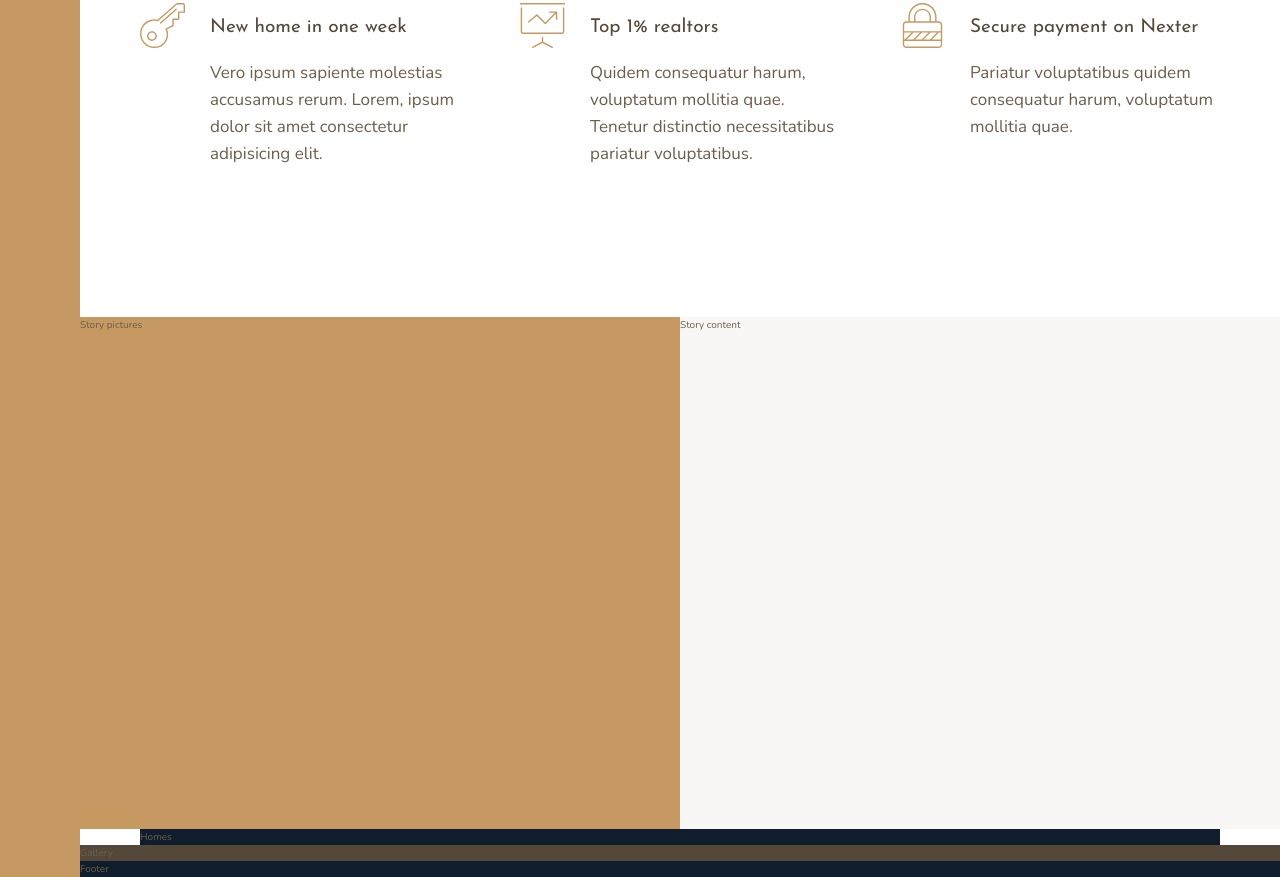
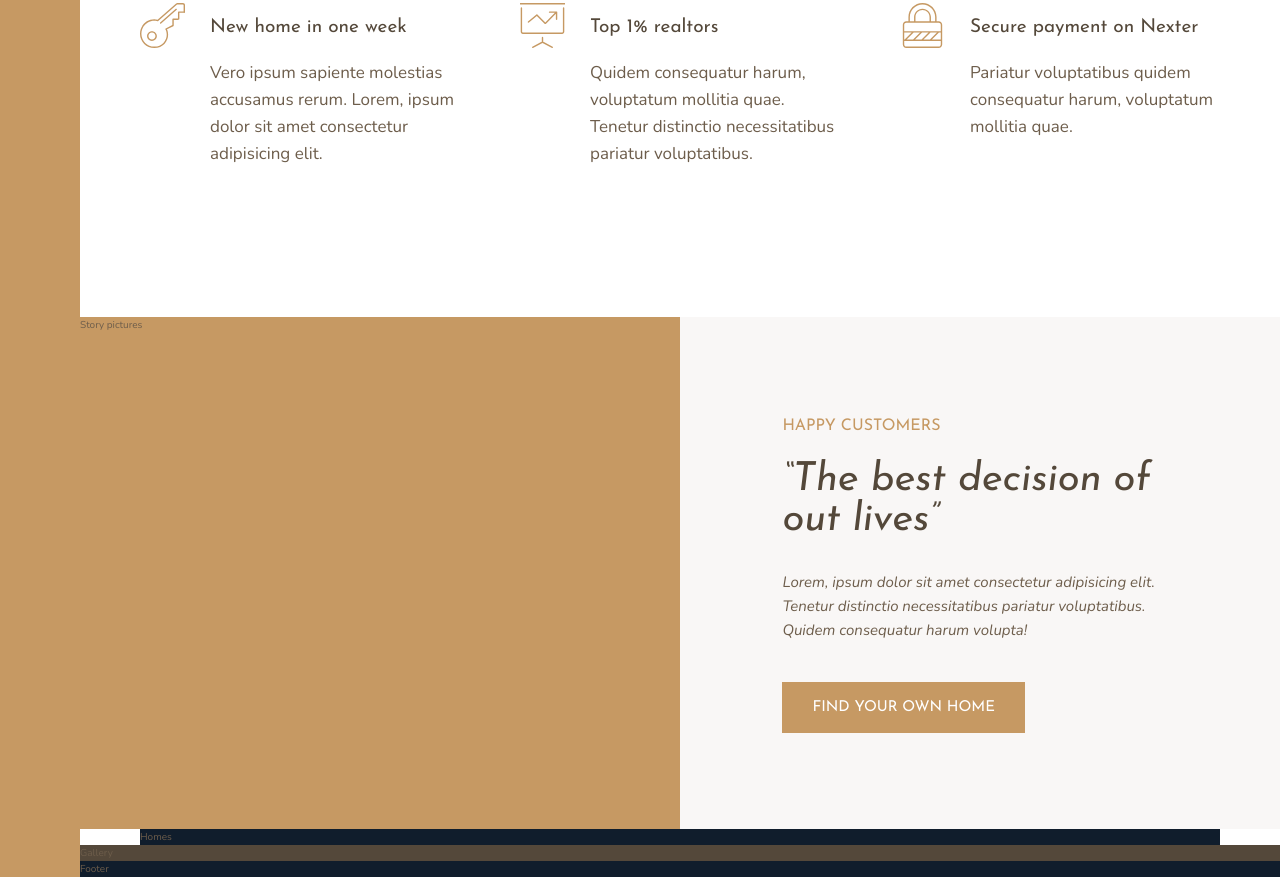
Before and after one commit to FrozenPyrozen/Nexter, a website: page index.html in a window 1280 px wide. Shown: the part 991-1868 px from the top of the page. Drawn offline with nearby package versions, Linux system fonts and the light colour scheme.

Commit message:
Used flexbox to align content in story section

```diff
--- a/index.html
+++ b/index.html
@@ -92,7 +92,14 @@
     <div class="story__pictures">
       Story pictures
     </div>
-    <div class="story__content">Story content</div>
+    <div class="story__content">
+      <h3 class="heading-3 mb-sm">Happy customers</h3>
+      <h2 class="heading-2 heading-2--dark mb-md">&ldquo;The best decision of out lives&rdquo;</h2>
+      <p class="story__text">
+            Lorem, ipsum dolor sit amet consectetur adipisicing elit. Tenetur distinctio necessitatibus pariatur voluptatibus. Quidem consequatur harum volupta!
+      </p>
+      <button class="btn">Find your own home</button>
+    </div>
 
     <section class="homes">Homes</section>
 
--- a/sass/_base.scss
+++ b/sass/_base.scss
@@ -9,6 +9,8 @@ $color-grey-light-2: #aaa;
 
 $color-grey-dark-1: #54483a;
 $color-grey-dark-2: #6d5d4b;
+
+$color-white: #fff;
 
 // FONT VARIABLES
 $font-primary: "Nunito", sans-serif;
--- a/sass/_features.scss
+++ b/sass/_features.scss
@@ -5,7 +5,7 @@
 
   display: grid;
   //grid-template-columns: repeat(3, 1fr);
-  grid-template-columns: repeat(auto-fit, minmax(25rem, 1fr));
+  grid-template-columns: repeat(auto-fit, minmax(25rem, 1fr  ));
   grid-gap: 6rem;
   align-items: start;
 }
--- a/sass/_story.scss
+++ b/sass/_story.scss
@@ -7,5 +7,24 @@
   &__content {
     background-color: $color-grey-light-1;
     grid-column: col-start 5 / full-end;
+
+    padding: 6rem 8vw;
+
+    display: flex;
+    flex-direction: column;
+    justify-content: center;
+    align-items: flex-start;
+
+    /*
+    display: grid;
+    align-content: center;
+    justify-items: start;
+    */
+  }
+
+  &__text {
+    font-size: 1.5rem;
+    font-style: italic;
+    margin-bottom: 4rem;
   }
 }
--- a/sass/_typography.scss
+++ b/sass/_typography.scss
@@ -10,10 +10,24 @@
 
 .heading-2 {
   @extend %heading;
+  font-size: 4rem;
+  font-style: italic;
+  line-height: 1;
+
+  &--light {
+    color: $color-grey-light-1;
+  }
+
+  &--dark {
+    color: $color-grey-dark-1;
+  }
 }
 
 .heading-3 {
   @extend %heading;
+  font-size: 1.6rem;
+  color: $color-primary;
+  text-transform: uppercase;
 }
 
 .heading-4 {
@@ -28,3 +42,33 @@
     color: $color-grey-dark-1;
   }
 }
+
+.btn {
+  background-color: $color-primary;
+  color: $color-white;
+  border: none;
+  border-radius: 0;
+  font-family: $font-display;
+  font-size: 1.5rem;
+  text-transform: uppercase;
+  padding: 1.8rem 3rem;
+  cursor: pointer;
+  transition: all 0.2s;
+
+  &:hover {
+    background-color: $color-primary-dark;
+  }
+}
+
+.mb-sm {
+  margin-bottom: 2rem;
+}
+.mb-md {
+  margin-bottom: 3rem;
+}
+.mb-lg {
+  margin-bottom: 4rem;
+}
+.mb-hg {
+  margin-bottom: 8rem;
+}
```
Also changed, not shown: css/style.css. Lines whose indentation alone changed are shown as unchanged.
